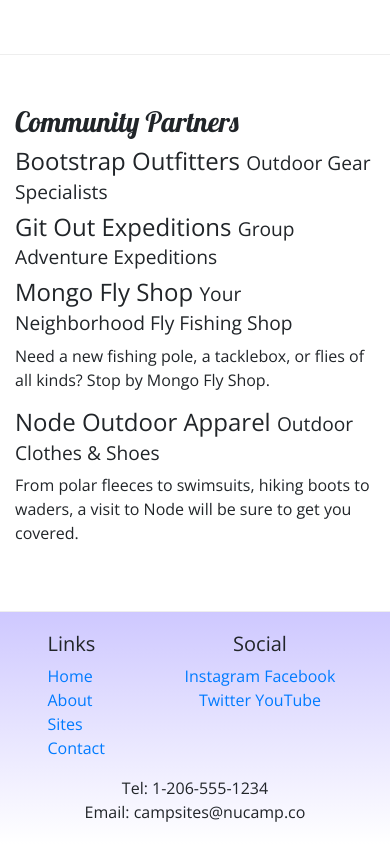
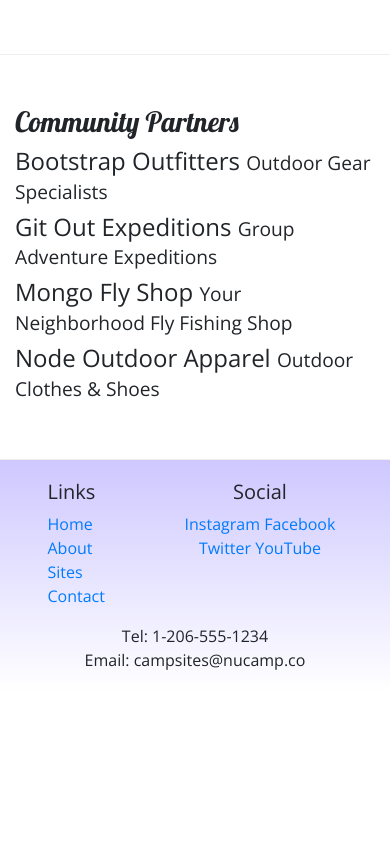
Before and after one commit to kweisse1/nucampsite, a website: page aboutus.html in a window 390 px wide. Shown: the part 609-1453 px from the top of the page. After the commit the page ends 1301 px from the top, so only its background shows below. Drawn offline with nearby package versions, Linux system fonts and the light colour scheme.

Commit message:
aboutus fixed error

```diff
--- a/aboutus.html
+++ b/aboutus.html
@@ -56,9 +56,9 @@
                 <h4>Git Out Expeditions <small>Group Adventure Expeditions</small></h4>
                 <p class="d-none d-sm-block">Join Git Out Expeditions to explore new horizons with a group of other adventurers!</p>
                 <h4>Mongo Fly Shop <small>Your Neighborhood Fly Fishing Shop</small></h4>
-                <p d-none d-sm-block>Need a new fishing pole, a tacklebox, or flies of all kinds? Stop by Mongo Fly Shop.</p>
+                <p class="d-none d-sm-block">Need a new fishing pole, a tacklebox, or flies of all kinds? Stop by Mongo Fly Shop.</p>
                 <h4>Node Outdoor Apparel <small>Outdoor Clothes & Shoes</small></h4>
-                <p d-none d-sm-block>From polar fleeces to swimsuits, hiking boots to waders, a visit to Node will be sure to get you covered.</p>
+                <p class="d-none d-sm-block">From polar fleeces to swimsuits, hiking boots to waders, a visit to Node will be sure to get you covered.</p>
             </div>
         </div>
     </div>
```
